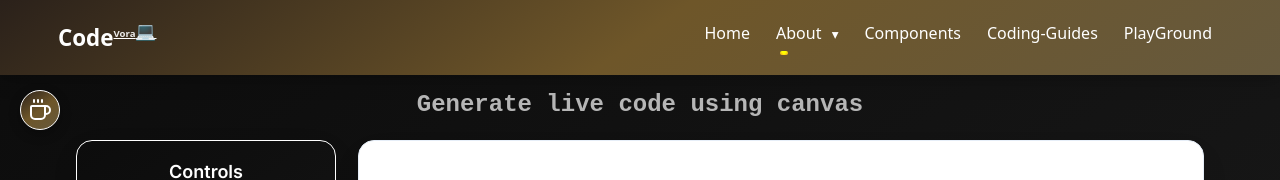
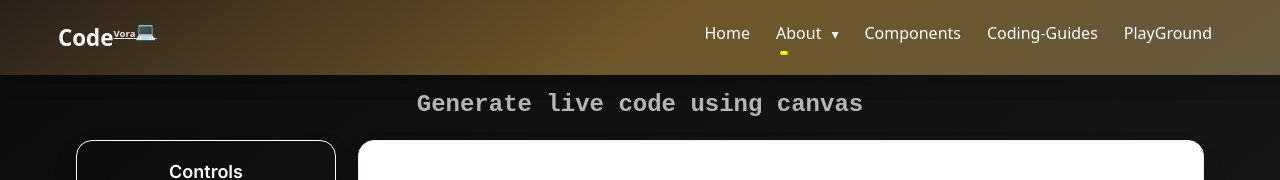
Before and after one commit to Sujan-Rai-426/Blog_CodeVerse, a React (Vite) app in the folder Frontend/: page /PlayGround in a window 1280 px wide. Shown: the top 180 px of the page. Built offline with nearby package versions, Linux system fonts and the light colour scheme; no server answers.

Commit message:
Block Donate btn for temporary period

```diff
--- a/Frontend/src/App.jsx
+++ b/Frontend/src/App.jsx
@@ -22,7 +22,7 @@ function App() {
                     {/* Sticky Floating share and Go back button visible on all pages */}
                     <Floating_Share_Btn />
                     <Floating_Go_Back_Btn />
-                    <Floating_Donate_Me />
+                    {/* <Floating_Donate_Me /> */}
 
                     <Scroll_To_Top />  {/* <---- Default Auto Scroll to top*/}
                     <Nav_Bar />  {/* <----- Navbar */}
```
